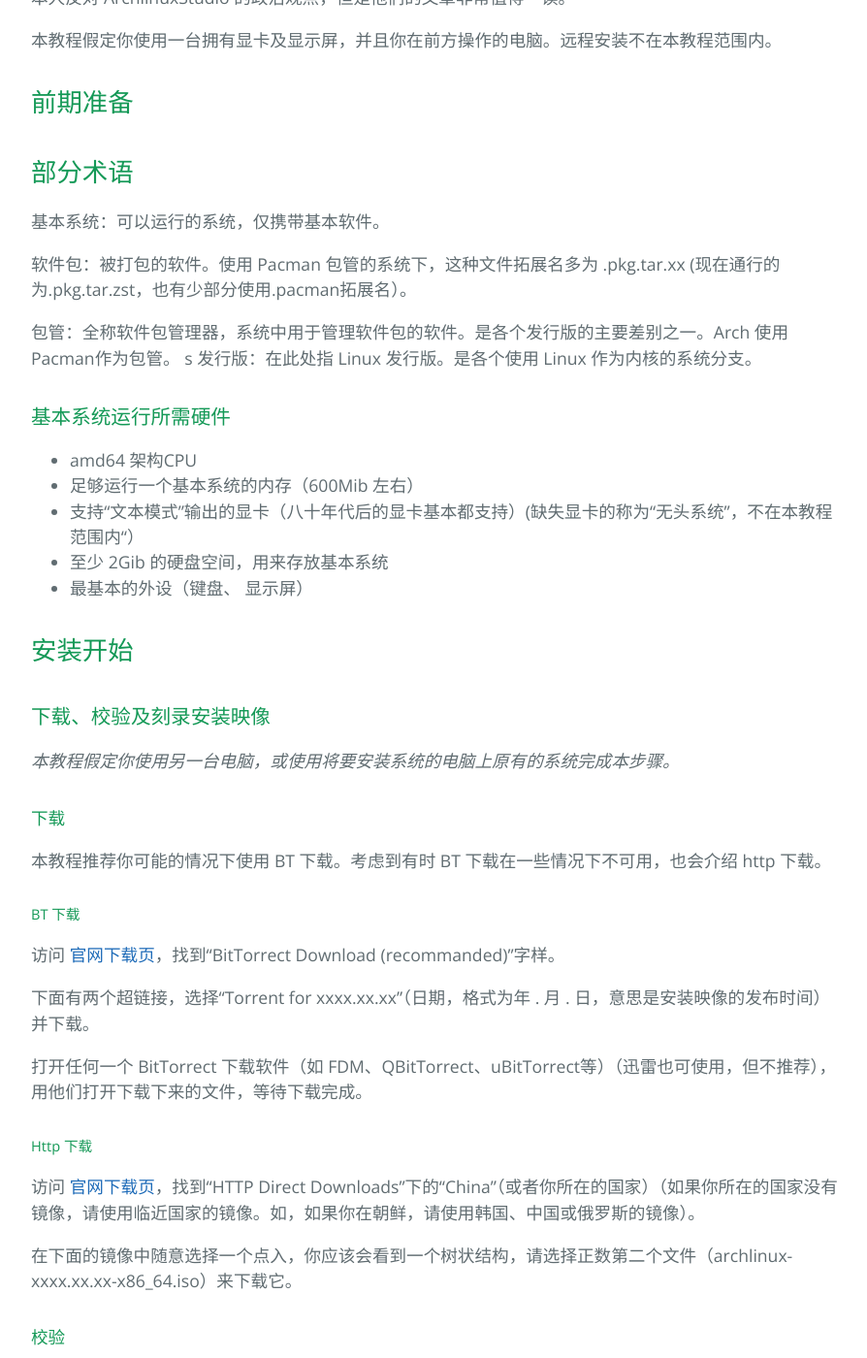
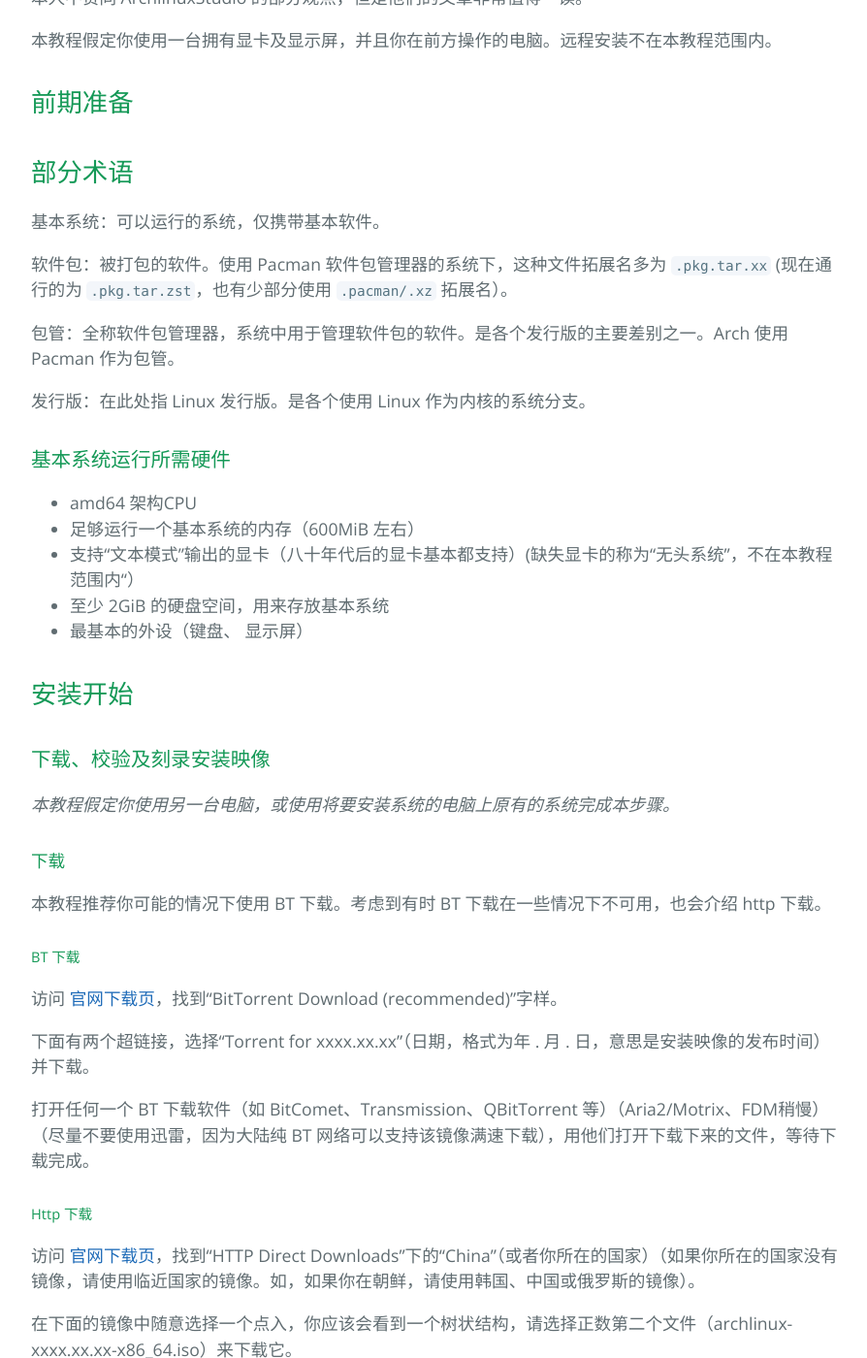
Before and after one commit to yjacks/yjacks.github.io, a Jekyll site: the page built from archinstall.md, in a window 1280 px wide and 1400 px high, scrolled down 595 px. Shown: the whole window at 97% size, without its empty margins (192-1086 px from the left). Built offline with Jekyll 4.4.1, drawn with Linux system fonts in a browser that asks for light colours; our own code applies the rules of GitHub Pages for plain Markdown files; some of the changed text lies outside the part shown.

Commit message:
修复部分拼写，排版以及文本润色

```diff
--- a/archinstall.md
+++ b/archinstall.md
@@ -16,19 +16,19 @@
 
 基本系统：可以运行的系统，仅携带基本软件。
 
-软件包：被打包的软件。使用 Pacman 包管的系统下，这种文件拓展名多为 .pkg.tar.xx (现在通行的为.pkg.tar.zst，也有少部分使用.pacman拓展名）。
+软件包：被打包的软件。使用 Pacman 软件包管理器的系统下，这种文件拓展名多为 `.pkg.tar.xx` (现在通行的为 `.pkg.tar.zst`，也有少部分使用 `.pacman/.xz` 拓展名）。
 
-包管：全称软件包管理器，系统中用于管理软件包的软件。是各个发行版的主要差别之一。Arch 使用 Pacman作为包管。
-s
+包管：全称软件包管理器，系统中用于管理软件包的软件。是各个发行版的主要差别之一。Arch 使用 Pacman 作为包管。
+
 发行版：在此处指 Linux 发行版。是各个使用
 Linux 作为内核的系统分支。
 
 ### 基本系统运行所需硬件
 
 - amd64 架构CPU
-- 足够运行一个基本系统的内存（600Mib 左右）
+- 足够运行一个基本系统的内存（600MiB 左右）
 - 支持“文本模式”输出的显卡（八十年代后的显卡基本都支持）(缺失显卡的称为“无头系统”，不在本教程范围内“）
-- 至少 2Gib 的硬盘空间，用来存放基本系统
+- 至少 2GiB 的硬盘空间，用来存放基本系统
 - 最基本的外设（键盘、 显示屏）
 
 ## 安装开始
@@ -43,11 +43,11 @@ Linux 作为内核的系统分支。
 
 ##### BT 下载
 
-访问 [官网下载页](https://archlinux.org/download/)，找到“BitTorrect Download (recommanded)”字样。
+访问 [官网下载页](https://archlinux.org/download/)，找到“BitTorrent Download (recommended)”字样。
 
 下面有两个超链接，选择“Torrent for xxxx.xx.xx”（日期，格式为年 . 月 . 日，意思是安装映像的发布时间）并下载。
 
-打开任何一个 BitTorrect 下载软件（如 FDM、QBitTorrect、uBitTorrect等）（迅雷也可使用，但不推荐），用他们打开下载下来的文件，等待下载完成。
+打开任何一个 BT 下载软件（如 BitComet、Transmission、QBitTorrent 等）（Aria2/Motrix、FDM稍慢）（尽量不要使用迅雷，因为大陆纯 BT 网络可以支持该镜像满速下载），用他们打开下载下来的文件，等待下载完成。
 
 ##### Http 下载
 
```
Also changed, not shown: other parts of archinstall.md (+2 -2 lines).
